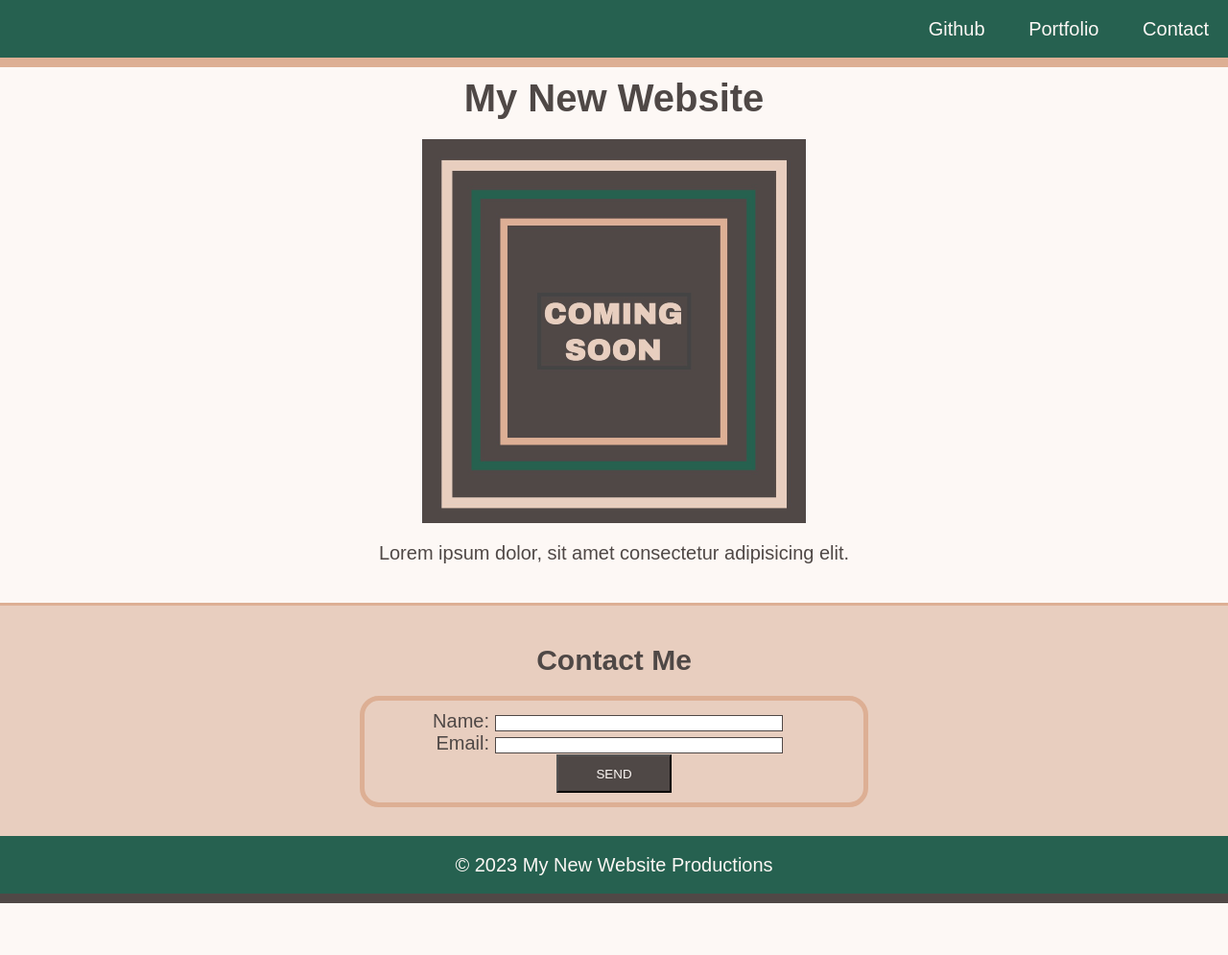
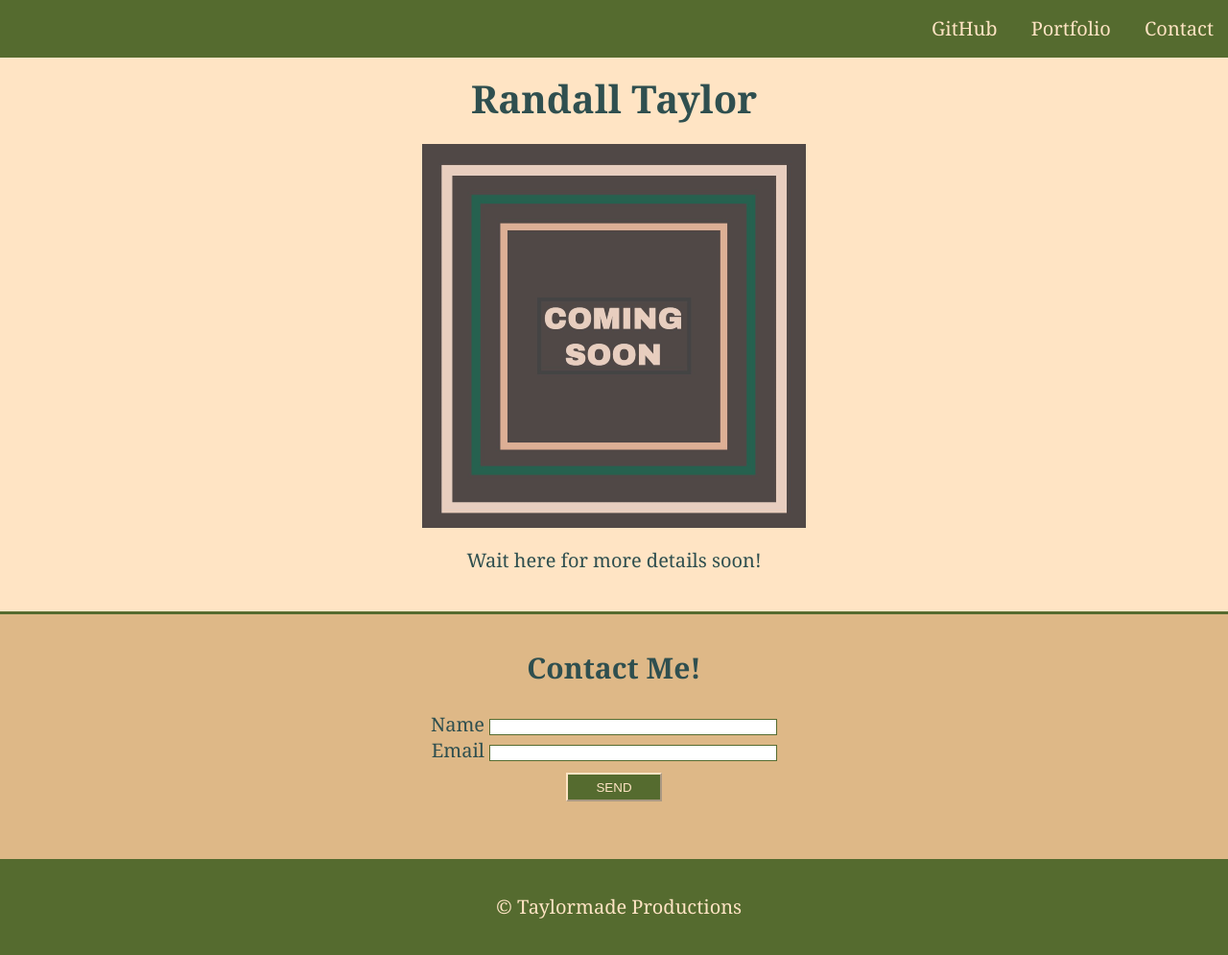
Before and after one commit to RandyYanish/git-init-sample, a plain HTML site: page index.html in a window 1280 px wide. Shown: the whole page at 96% size. Before the commit the page ends 941 px from the top, so only its background shows below. Drawn offline with Linux system fonts and the light colour scheme.

Commit message:
Completed index and style
Added functionality and information on the index.html and the style.css

```diff
--- a/assets/css/style.css
+++ b/assets/css/style.css
@@ -7,15 +7,15 @@
 /* Element Selectors */
 body {
   position: relative;
-    font-family: "Goudy Bookletter 1911", sans-serif;
+  font-family: Georgia, Times, sans-serif;
   font-size: 20px;
-    background-color: #FDF8F5;
-    color: #4F4846;
+  background-color: bisque;
+  color: darkslategray;
 }
 
 h1,
 h2 {
-    margin: 20px;
+  margin: 15px;
 }
 
 main {
@@ -24,13 +24,13 @@
 
 li {
   display: inline;
-    padding: 0px 20px;
+  padding: 0px 15px;
   text-decoration: none;
 }
 
 a {
   text-decoration: none;
-    color: #FDF8F5;
+  color: bisque;
 }
 
 header,
@@ -38,20 +38,21 @@
   height: 60px;
   width: 100%;
   line-height: 60px;
-    background-color: #266150;
+  background-color: darkolivegreen;
 }
 
 header {
   position: fixed;
-    border-bottom: 10px solid #DDAF94;
+  text-align: right;
 }
 
 footer {
   position: absolute;
+  padding: 15px 0;
+  color: bisque;
   margin-top: 0;
   bottom: 0;
-    border-bottom: 10px solid #4F4846;
-    color: #FDF8F5;
+  border: 5px solid darkolivegreen;
 }
 
 figure {
@@ -64,10 +65,10 @@
 }
 
 section {
-    margin-bottom: 0;
+  margin-bottom: 40px;
   padding: 20px 10px 40px 10px;
-    border-top: 3px solid #DDAF94;
-    background-color:  #E8CEBF;
+  border-top: 3px solid darkolivegreen;
+  background-color: burlywood;
 }
 
 form {
@@ -75,7 +76,7 @@
   margin: 0 auto;
   width: 500px;
   padding: 10px;
-    border: 5px solid #DDAF94;
+  border: 5ps solid burlywood;
   border-radius: 20px;
 }
 
@@ -88,7 +89,7 @@
 textarea {
   box-sizing: border-box;
   width: 300px;
-    border: 1px solid #4F4846;
+  border: 1px solid darkolivegreen;
 }
 
 textarea {
@@ -97,10 +98,12 @@
 }
 
 button {
-    height: 40px;
-    width: 120px;
-    background-color: #4F4846;
-    color: #FDF8F5;
+  height: 30px;
+  width: 100px;
+  margin: 10px;
+  background-color: darkolivegreen;
+  color: bisque;
+  border-color: bisque;
 }
 
 /* Class Selectors */
--- a/index.html
+++ b/index.html
@@ -1,39 +1,40 @@
 <!DOCTYPE html>
-<html lang="en-US">
+<html lang="en">
 <head>
     <meta charset="UTF-8">
+    <meta http-equiv="X-UA-Compatible" content="IE=edge">
     <meta name="viewport" content="width=device-width, initial-scale=1.0">
-  <link rel="stylesheet" type="text/css" href="./assets/css/style.css">
-  <title>My Landing Page</title>
+    <link rel="stylesheet" href="./assets/css/style.css">
+    <title>Document</title>
 </head>
 
 <body>
     <header>
         <nav class="text-right">
             <ul>
-        <li> <a href="https://github.com/">Github</a></li>
-        <li> <a href="#">Portfolio</a></li>
-        <li> <a href="#contact">Contact</a></li>
+                <li><a href="https://github.com/randyyanish">GitHub</a></li>
+                <li><a href="#">Portfolio</a></li>
+                <li><a href="#Contact-Me">Contact</a></li>
             </ul>
         </nav>
     </header>
 
     <main>
-    <h1 class="text-center">My New Website</h1>
+        <h1 class="text-center">Randall Taylor</h1>
         <figure>
             <img src="./assets/images/image-1.png" alt="Graphic with Coming Soon text">
-      <figcaption class="text-center">Lorem ipsum dolor, sit amet consectetur adipisicing elit.</figcaption>
+            <figcaption class="text-center">Wait here for more details soon!</figcaption>
         </figure>
         <section id="contact">
-      <h2 class="text-center">Contact Me</h2>
+            <h2 class="text-center">Contact Me!</h2>
             <form>
                 <ul>
                     <li>
-            <label class="text-right" for="name">Name:</label>
+                        <label class="text-right" for="name">Name</label>
                         <input type="text" id="name" name="user-name">
                     </li>
                     <li>
-            <label class="text-right" for="email">Email:</label>
+                        <label class="text-right" for="email">Email</label>
                         <input type="text" id="email" name="user-email">
                     </li>
                 </ul>
@@ -45,7 +46,7 @@
     </main>
 
     <footer class="text-center">
-    © 2023 My New Website Productions
+        © Taylormade Productions
     </footer>
 
 </body>
```
Lines whose indentation alone changed are shown as unchanged.
